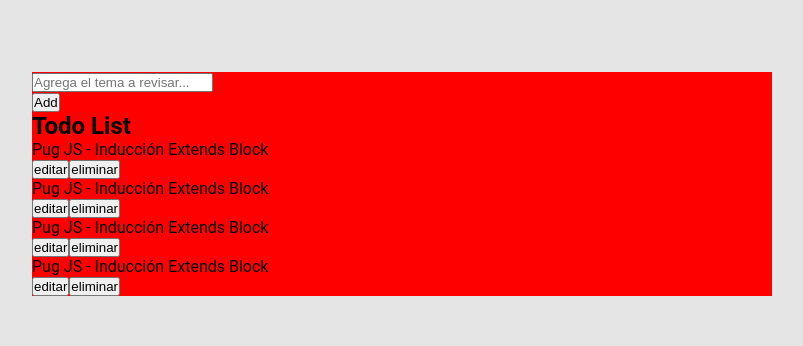
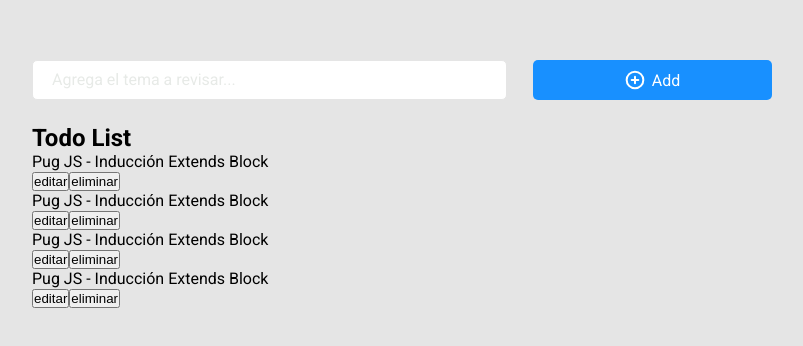
Before and after one commit to JhosepGC14/challenge-todo-list-lumingo, a React (Create React App) app: page / in a window 1280 px wide. Shown: the part 216-562 px from the top of the page, without its empty margins (238-1041 px from the left). Built offline with nearby package versions, Linux system fonts and the light colour scheme.

Commit message:
*Creacion de componente Button. *Creacion de componente Input. *Maquetacion de la cabezera del todolist.

```diff
--- a/src/assets/styles/_fonts.scss
+++ b/src/assets/styles/_fonts.scss
@@ -1 +1 @@
-@import url('https://fonts.googleapis.com/css2?family=Lato:ital,wght@0,100;0,300;0,400;0,700;0,900;1,100;1,300;1,400;1,700;1,900&display=swap');
+@import url('https://fonts.googleapis.com/css2?family=Roboto:ital,wght@0,100;0,300;0,400;0,500;0,700;0,900;1,100;1,300;1,400;1,500;1,700;1,900&display=swap');
--- a/src/assets/styles/_variables.scss
+++ b/src/assets/styles/_variables.scss
@@ -4,7 +4,10 @@ $font-family: (
 );
 
 $colors-variables: (
-  primary: #1890FF,
-  secondary: #F5F5F5,
-  complementary: #E5E5E5,
+  primary: #1890ff,
+  secondary: #f5f5f5,
+  complementary: #e5e5e5,
+  complementary_2: #e7eae7,
+  white: #ffffff,
+  red_1: #F56166
 );
--- a/src/components/Shared/Button/button.scss
+++ b/src/components/Shared/Button/button.scss
@@ -0,0 +1,44 @@
+@import "../../../assets/styles/variables";
+
+.buttonPrimary {
+  width: 100%;
+  background: map-get($colors-variables, primary);
+  border-radius: 5px;
+  padding: 10px 30px;
+  display: flex;
+  justify-content: center;
+  align-items: center;
+  border: none;
+  box-shadow: none;
+  font-family: map-get($font-family, title);
+  font-style: normal;
+  font-weight: normal;
+  font-size: 16px;
+  line-height: 19px;
+  display: flex;
+  align-items: center;
+  text-align: center;
+  color: map-get($colors-variables, white);
+  cursor: pointer;
+
+  &__icon{
+    max-width: 20px;
+    max-height: 20px;
+    width: 100%;
+    margin-right: 7px;
+  }
+
+  &:hover {
+    background: map-get($colors-variables, primary);
+    color: map-get($colors-variables, white);
+    border: none;
+    box-shadow: none;
+  }
+
+  &:focus {
+    background: map-get($colors-variables, primary);
+    color: map-get($colors-variables, white);
+    border: none;
+    box-shadow: none;
+  }
+}
--- a/src/components/Shared/Button/index.tsx
+++ b/src/components/Shared/Button/index.tsx
@@ -1,15 +1,21 @@
-import React from 'react'
+import "./button.scss";
 
 interface Props {
-
+  hasIcon: boolean;
+  icon: string;
+  onClick: () => void;
+  content: string;
+  type: any;
 }
 
 const Button = (props: Props) => {
+  const { hasIcon, icon, onClick, content } = props;
   return (
-    <button>
-      Add
+    <button className="buttonPrimary" {...props}>
+      {hasIcon && <img className="buttonPrimary__icon" src={icon} alt="" />}
+      {content}
     </button>
-  )
-}
+  );
+};
 
-export default Button
+export default Button;
--- a/src/components/Shared/Input/index.tsx
+++ b/src/components/Shared/Input/index.tsx
@@ -1,15 +1,28 @@
-import React from 'react'
+import "./input.scss";
 
 interface Props {
-
+  placeholder: string;
+  type: string;
+  name: string;
+  value: string;
+  onChange: (e: React.ChangeEvent<HTMLInputElement>) => void;
 }
 
 const Input = (props: Props) => {
+  const { placeholder, type, name, value, onChange } = props;
+
   return (
-    <div>
-      <input type="text" placeholder="Agrega el tema a revisar..." />
-    </div>
+    <>
+      <input
+        className="inputCustom"
+        type={type}
+        placeholder={placeholder}
+        name={name}
+        value={value}
+        onChange={onChange}
+      />
+    </>
   );
-}
+};
 
-export default Input
+export default Input;
--- a/src/components/Shared/Input/input.scss
+++ b/src/components/Shared/Input/input.scss
@@ -0,0 +1,32 @@
+@import "../../../assets/styles/variables";
+
+.inputCustom {
+  width: 100%;
+  max-height: 40px;
+  height: 100%;
+  min-height: 40px;
+  background: map-get($colors-variables, white);
+  border: 1px solid map-get($colors-variables, complementary);
+  padding: 8px 19px;
+  border-radius: 5px;
+  font-family: map-get($font-family, title);
+
+  &::placeholder {
+    font-family: map-get($font-family, title);
+    font-style: normal;
+    font-weight: normal;
+    font-size: 16px;
+    line-height: 19px;
+    display: flex;
+    align-items: center;
+    color: map-get($colors-variables, complementary_2);
+  }
+
+  &::focus {
+    border: 1px solid map-get($colors-variables, complementary);
+  }
+}
+
+.error {
+  border: 2px solid map-get($colors-variables, red_1);
+}
--- a/src/widgets/todo-list/index.tsx
+++ b/src/widgets/todo-list/index.tsx
@@ -1,10 +1,11 @@
-import { useEffect } from "react";
+import { useEffect, useState } from "react";
 
 //components
 import Layout from "../../components/Shared/Layout";
 import ItemTodo from "../../components/ItemTodo";
 import Input from "../../components/Shared/Input";
 import Button from "../../components/Shared/Button";
+import IconAdd from "../../assets/images/icon_add.svg";
 
 //services
 import { getListTodos } from "../../infrastructure/services/firebase";
@@ -15,18 +16,40 @@ import "./todo-list.scss";
 interface Props {}
 
 const TodoListWidget = (props: Props) => {
+  const [textNewTodo, setTextNewTodo] = useState<string>("");
+
   // useEffect(() => {
   //   getListTodos().then((e) => console.log(e));
   // }, []);
 
+  const handleChange = (e: React.ChangeEvent<HTMLInputElement>) => {
+    setTextNewTodo(e.target.value);
+  };
+
   return (
     <Layout>
       <section className="boxTodoList">
-        <div>
-          <Input />
-          <Button />
+        {/* HEADER */}
+        <div className="boxTodoList__header">
+          <Input
+            type="text"
+            placeholder="Agrega el tema a revisar..."
+            name="textNewTodo"
+            value={textNewTodo}
+            onChange={handleChange}
+          />
+          <div className="boxTodoList__header__boxButton">
+            <Button
+              hasIcon
+              icon={IconAdd}
+              onClick={() => console.log("enviando...")}
+              content="Add"
+              type="button"
+            />
+          </div>
         </div>
-        <div>
+        {/* BODY */}
+        <div className="boxTodoList__body">
           <div>
             <h2>Todo List</h2>
           </div>
--- a/src/widgets/todo-list/todo-list.scss
+++ b/src/widgets/todo-list/todo-list.scss
@@ -1,6 +1,18 @@
-.boxTodoList{
+.boxTodoList {
   max-width: 740px;
   width: 100%;
   max-height: 474px;
-  background-color: red
+
+  &__header {
+    display: flex;
+    align-items: center;
+    flex-direction: row;
+    column-gap: 26px;
+    margin-bottom: 24px;
+
+    &__boxButton{
+      max-width: 239px;
+      width: 100%;
+    }
+  }
 }
```
Also changed, not shown: src/assets/images/icon_add.svg (added).
